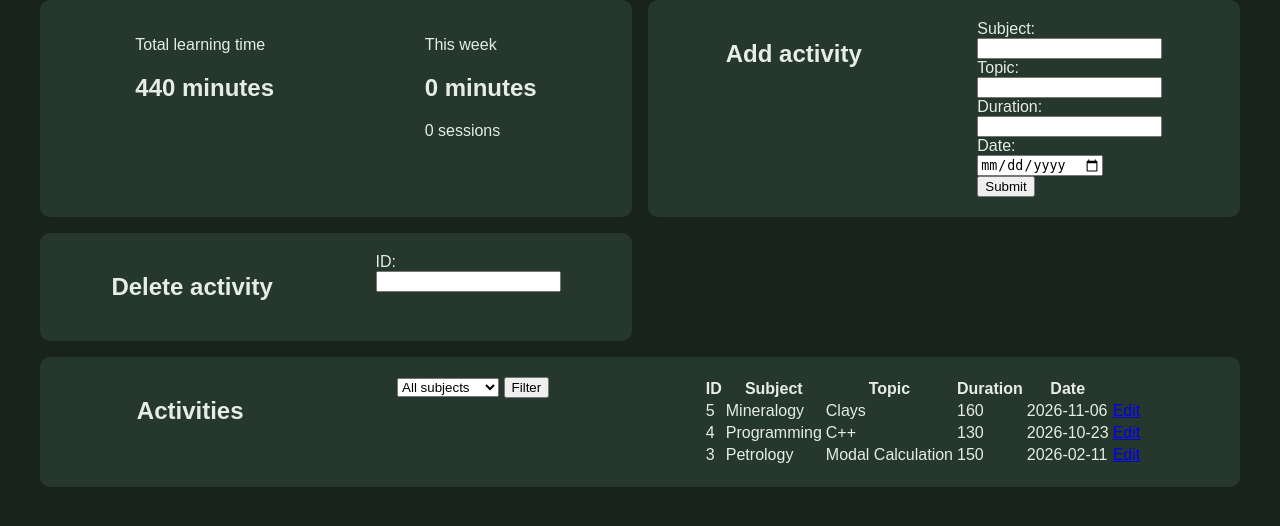
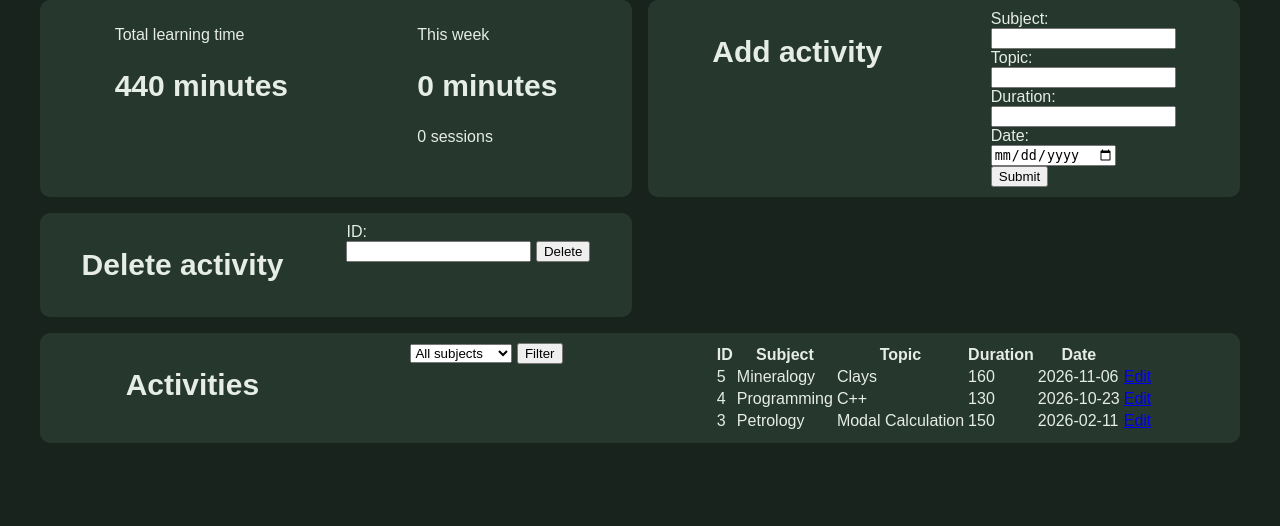
Before and after one commit to sebastianrenk/learning_platform, a Flask app: page / in a window 1280 px wide. Shown: the part 88-614 px from the top of the page. Run offline with Flask 3, Linux system fonts and the light colour scheme; data comes from the database, SQL or seed files in the repository.

Commit message:
styles.css

```diff
--- a/static/css/styles.css
+++ b/static/css/styles.css
@@ -17,6 +17,7 @@ body {
     font-family: sans-serif;
 }
 
+
 .header {
     display: flex;
     align-items: center;
@@ -31,15 +32,29 @@ body {
     margin: auto;
 }
 
+.card {
+    background-color: var(--card);
+    border-radius: 10px;
+    padding: 10px;
+    display: flex;
+    justify-content: space-around;
+    align-items: flex-start;
+}
+
+
 .activities-table {
     grid-column: span 2;
 }
 
-.card {
-    background-color: var(--card);
-    border-radius: 10px;
-    padding: 20px;
+.edit {
     display: flex;
-    justify-content: space-around;
-    align-items: flex-start;
+    flex-direction: row;
+    max-width: 600px;
+    margin: auto;
+    align-items: center;
 }
+
+
+h2 {
+    font-size: 30px;
+}
--- a/templates/index.html
+++ b/templates/index.html
@@ -3,7 +3,7 @@
 <head>
     <meta charset="UTF-8">
     <meta name="viewport" content="width=device-width, initial-scale=1.0">
-    <link rel="stylesheet" href="static/css/styles.css">
+    <link rel="stylesheet" href="{{ url_for('static', filename='css/styles.css') }}">
     <title>Learning Platform</title>
 </head>
 <body>
@@ -13,11 +13,11 @@
 
     <main class="dashboard">
         <section class="card">
-            <div class="stats">
+            <div class="statistics">
                 <p>Total learning time</p>
                 <h2>{{ total_time }} minutes</h2>
             </div>
-            <div class="stats">
+            <div class="statistics">
                 <p>This week</p>
                 <h2>{{ weekly_stats[0] }} minutes</h2>
                 <p>{{ weekly_stats[1] }} sessions</p>
@@ -44,6 +44,7 @@
             <form action="{{ url_for('delete_activity') }}" method="POST">
                 <label for="id">ID:</label><br>
                 <input type="number" id="id" name="id" required>
+                <input type="submit" value="Delete">
             </form>
         </section>
 
```
Also changed, not shown: templates/edit.html (+7 -2 lines).
